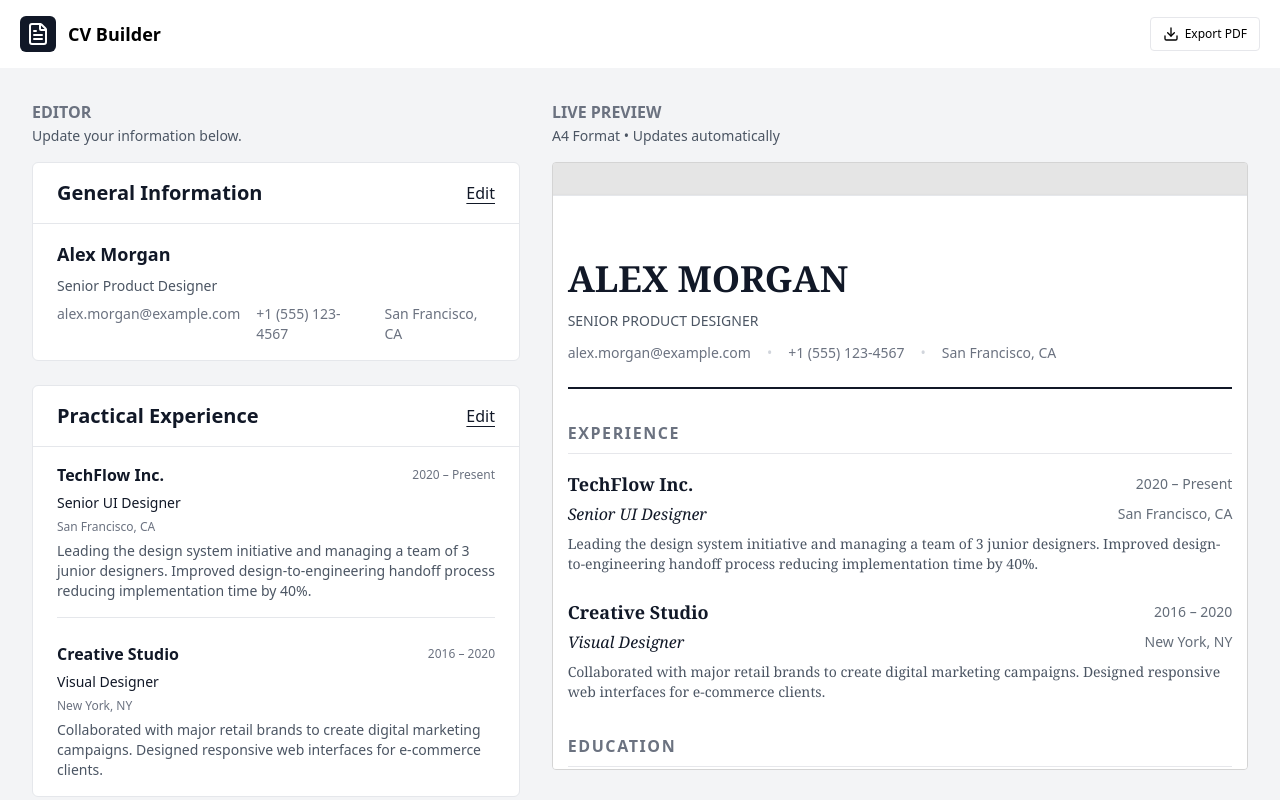
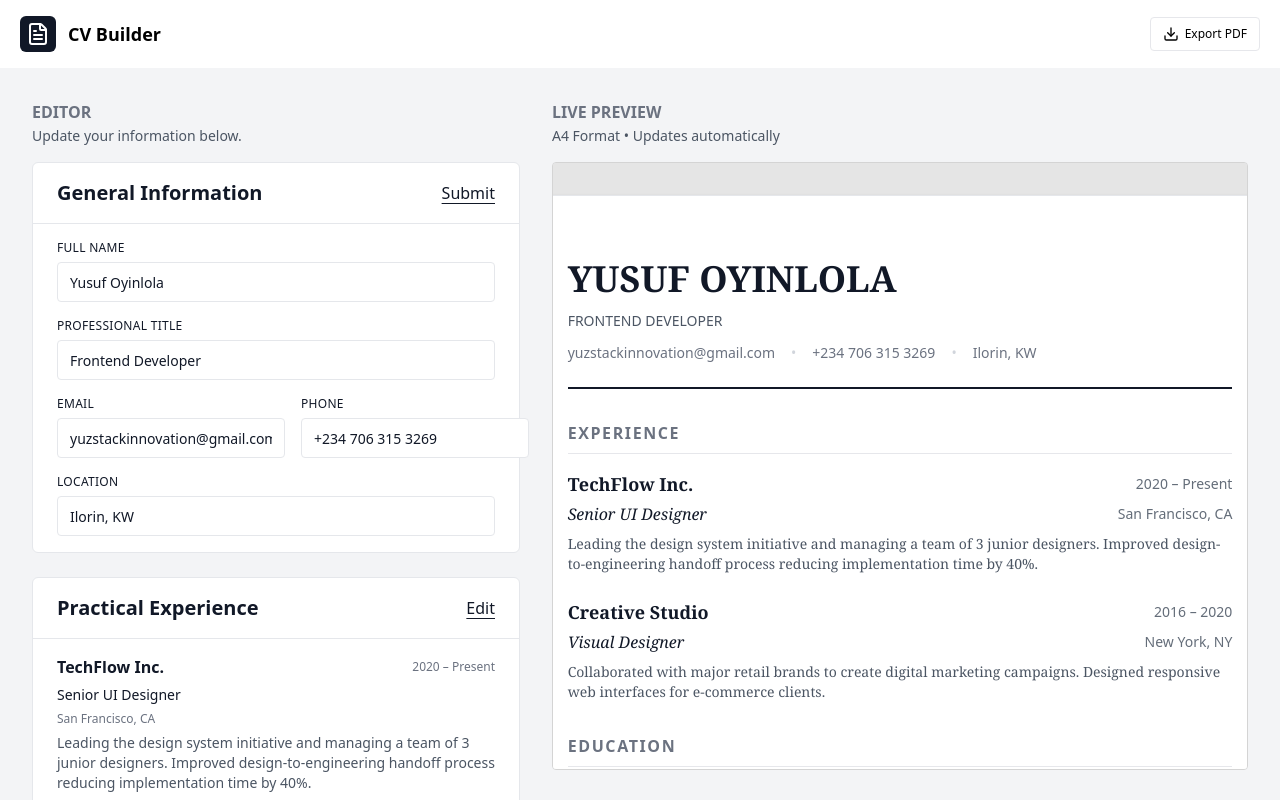
Before and after one commit to YuzStack/47_CV_Generator-App, a React (Vite) app: page / in a window 1280 px wide. Shown: the top 800 px of the page. Built offline with nearby package versions, Linux system fonts and the light colour scheme.

Commit message:
Implement state for 'General Information'
Implement state for the 'General Information' field and make it fully functional.

```diff
--- a/src/components/App.jsx
+++ b/src/components/App.jsx
@@ -1,3 +1,4 @@
+import { useState } from 'react';
 import CvEdit from './CvEdit';
 import CvPreview from './CvPreview';
 import EducationalExp from './EducationalExp';
@@ -7,26 +8,53 @@ import GeneralInfoView from './GeneralInfoView';
 import Nav from './Nav';
 import PracticalExp from './PracticalExp';
 import PracticalExpView from './PracticalExpView';
+import DATA_TEMPLATE from '../data-template';
 
-const App = function () {
+function App() {
+  // const [generalInfo, setGeneralInfo] = useState({
+  //   name: '',
+  //   profession: '',
+  //   email: '',
+  //   phone: '',
+  //   location: '',
+  //   isEditing: true,
+  // });
+
+  const [generalInfo, setGeneralInfo] = useState(DATA_TEMPLATE.generalInfo);
+
+  const handleGenInfoisEditingTogg = function () {
+    setGeneralInfo(curGeneralInfo => ({
+      ...curGeneralInfo,
+      isEditing: !curGeneralInfo.isEditing,
+    }));
+  };
+
+  const handleGenInfoUpdate = function (newData) {
+    setGeneralInfo({ ...newData });
+  };
+
   return (
     <div className='min-h-screen bg-[#F3F4F6] text-[#4B5563]'>
       <Nav />
       <main className='mx-auto grid max-w-400 gap-8 p-8 lg:grid-cols-12'>
         <CvEdit>
-          <GeneralInfo isEditing={false} />
+          <GeneralInfo
+            generalInfo={generalInfo}
+            onEdit={handleGenInfoisEditingTogg}
+            onUpdate={handleGenInfoUpdate}
+          />
           <PracticalExp isEditing={false} />
           <EducationalExp isEditing={false} />
         </CvEdit>
 
         <CvPreview>
-          <GeneralInfoView />
+          <GeneralInfoView generalInfo={generalInfo} />
           <PracticalExpView />
           <EducationalExpView />
         </CvPreview>
       </main>
     </div>
   );
-};
+}
 
 export default App;
--- a/src/components/GeneralInfo.jsx
+++ b/src/components/GeneralInfo.jsx
@@ -1,44 +1,78 @@
 import Button from './Button';
 import Input from './Input';
 
-function GeneralInfo({ isEditing }) {
+function GeneralInfo({ generalInfo, onEdit, onUpdate }) {
+  const handleInputUpdate = function (e) {
+    onUpdate({ ...generalInfo, [e.target.name]: e.target.value });
+  };
+
   return (
     <div className='rounded-md border border-gray-200 bg-white'>
       <div className='flex items-center justify-between border-b border-gray-200 p-4 px-6'>
         <h2 className='text-xl font-semibold text-[#111827]'>
           General Information
         </h2>
-        <Button className='cursor-pointer text-[#111827] underline decoration-1 underline-offset-4 hover:text-[#4B5563]'>
-          {isEditing ? 'Submit' : 'Edit'}
+        <Button
+          onClick={onEdit}
+          className='cursor-pointer text-[#111827] underline decoration-1 underline-offset-4 hover:text-[#4B5563]'
+        >
+          {generalInfo.isEditing ? 'Submit' : 'Edit'}
         </Button>
       </div>
 
       <div className='flex flex-col gap-2 px-6 py-4'>
-        {isEditing ? (
+        {generalInfo.isEditing ? (
           <form className='space-y-4 text-[#111827]'>
-            <Input label='Full Name' placeholder='e.g. John Doe' />
             <Input
+              value={generalInfo.name}
+              onChange={handleInputUpdate}
+              name='name'
+              label='Full Name'
+              placeholder='e.g. John Doe'
+            />
+            <Input
+              value={generalInfo.profession}
+              onChange={handleInputUpdate}
+              name='profession'
               label='Professional Title'
               placeholder='e.g. Senior Product Designer'
             />
 
             <div className='flex gap-4'>
-              <Input label='Email' placeholder='john@example.com' />
-              <Input label='Phone' placeholder='+1 (555) 000-0000' />
+              <Input
+                value={generalInfo.email}
+                onChange={handleInputUpdate}
+                name='email'
+                label='Email'
+                placeholder='john@example.com'
+              />
+              <Input
+                value={generalInfo.phone}
+                onChange={handleInputUpdate}
+                name='phone'
+                label='Phone'
+                placeholder='+1 (555) 000-0000'
+              />
             </div>
 
-            <Input label='Location' placeholder='San Francisco, CA' />
+            <Input
+              value={generalInfo.location}
+              onChange={handleInputUpdate}
+              name='location'
+              label='Location'
+              placeholder='San Francisco, CA'
+            />
           </form>
         ) : (
           <>
             <h3 className='text-lg font-semibold text-[#111827]'>
-              Alex Morgan
+              {generalInfo.name}
             </h3>
-            <p className='text-sm text-[#4B5563]'>Senior Product Designer</p>
+            <p className='text-sm text-[#4B5563]'>{generalInfo.profession}</p>
             <div className='flex gap-4 text-sm text-[#6B7280]'>
-              <span>alex.morgan@example.com</span>
-              <span>+1 (555) 123-4567</span>
-              <span>San Francisco, CA</span>
+              <span>{generalInfo.email}</span>
+              <span>{generalInfo.phone}</span>
+              <span>{generalInfo.location}</span>
             </div>
           </>
         )}
--- a/src/components/GeneralInfoView.jsx
+++ b/src/components/GeneralInfoView.jsx
@@ -1,18 +1,18 @@
-function GeneralInfoView() {
+function GeneralInfoView({ generalInfo }) {
   return (
     <header className='space-y-3 border-b-2 border-[#111827] pb-6'>
       <h1 className='text-4xl font-semibold text-[#111827] uppercase'>
-        Alex Morgan
+        {generalInfo.name}
       </h1>
       <p className='font-sans text-sm text-[#4B5563] uppercase'>
-        Senior Product Designer
+        {generalInfo.profession}
       </p>
       <div className='flex gap-4 font-sans text-sm text-[#6B7280]'>
-        <span>alex.morgan@example.com</span>
+        <span>{generalInfo.email}</span>
         <span className='text-gray-300'>•</span>
-        <span>+1 (555) 123-4567</span>
+        <span>{generalInfo.phone}</span>
         <span className='text-gray-300'>•</span>
-        <span>San Francisco, CA</span>
+        <span>{generalInfo.location}</span>
       </div>
     </header>
   );
--- a/src/components/Input.jsx
+++ b/src/components/Input.jsx
@@ -1,4 +1,4 @@
-function Input({ label, placeholder }) {
+function Input({ label, placeholder, name, value, onChange }) {
   return (
     <>
       <label className='flex w-full flex-col'>
@@ -7,6 +7,9 @@ function Input({ label, placeholder }) {
         </span>
         <input
           type='text'
+          name={name}
+          value={value}
+          onChange={onChange}
           className='h-10 rounded-sm border border-gray-200 bg-white px-3 py-2 text-sm focus:outline-[#111827]'
           placeholder={placeholder}
         />
--- /dev/null
+++ b/src/data-template.js
@@ -0,0 +1,12 @@
+const DATA_TEMPLATE = {
+  generalInfo: {
+    name: 'Yusuf Oyinlola',
+    profession: 'Frontend Developer',
+    email: 'yuzstackinnovation@gmail.com',
+    phone: '+234 706 315 3269',
+    location: 'Ilorin, KW',
+    isEditing: true,
+  },
+};
+
+export default DATA_TEMPLATE;
```
